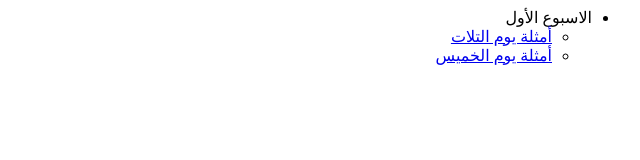
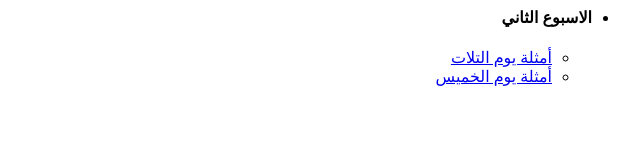
Before and after one commit to elgohry/tamkeen-1802, a plain HTML site: page index.html in a window 1280 px wide. Shown: the whole page, without its empty margins (640-1280 px from the left). Drawn offline with Linux system fonts and the light colour scheme.

Commit message:
Fixing title

```diff
--- a/index.html
+++ b/index.html
@@ -9,7 +9,7 @@
   <body>
     <ul>
       <li>
-        الاسبوع الأول
+        <h4>الاسبوع الثاني</h4>
         <ul>
           <li>
             <a href="180227-examples/toc.html">
```
